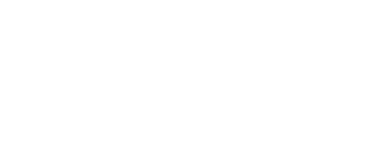
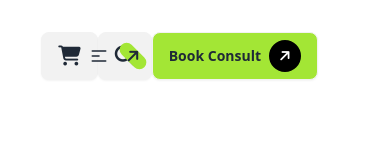
Before and after one commit to Orinakter/Assignment-3, a plain HTML site: page index.html in a window 390 px wide. Drawn offline with nearby package versions, Linux system fonts and the light colour scheme.

Commit message:
Navbar done

```diff
--- a/index.html
+++ b/index.html
@@ -34,7 +34,57 @@
 </head>
 </head>
 <body>
-    <header>
+    <header class="max-w-screen-xl mx-auto px-auto px-16 lg:px-20 pt-6">
+        <div class="navbar bg-base-100">
+            <div class="navbar-start">
+              <div class="dropdown">
+                <div tabindex="0" role="button" class="btn btn-ghost lg:hidden">
+                  <svg
+                    xmlns="http://www.w3.org/2000/svg"
+                    class="h-5 w-5"
+                    fill="none"
+                    viewBox="0 0 24 24"
+                    stroke="currentColor">
+                    <path
+                      stroke-linecap="round"
+                      stroke-linejoin="round"
+                      stroke-width="2"
+                      d="M4 6h16M4 12h8m-8 6h16" />
+                  </svg>
+                </div>
+                <ul
+                  tabindex="0"
+                  class="menu menu-sm dropdown-content bg-base-100 rounded-box z-[1] mt-3 w-52 p-2 shadow">
+                  <li><a>Home</a></li>
+                  <li><a>Services</a></li>
+                  <li><a>Portfolio</a></li>
+                  <li><a>Blogs</a></li>
+                  <li><a>Contact Us</a></li>
+
+                </ul>
+              </div>
+              <button class="bg-lime-400 rounded-full w-8 h-8 -rotate-45"><i class="fa-solid fa-arrow-right"></i></button>
+              <h1 class="text-3xl font-bold px-2">Rinterio</h1>
+            </div>
+            <div class="navbar-center hidden lg:flex">
+              <ul class="menu menu-horizontal px-1">
+                <li><a><span class="text-black font-semibold">Home</span></a></li>
+                  <li><a>Services</a></li>
+                  <li><a>Portfolio</a></li>
+                  <li><a>Blogs</a></li>
+                  <li><a>Contact Us</a></li>
+              </ul>
+            </div>
+            <div class="navbar-end">
+                <button class="btn text-xl gap-3"><i class="fa-solid fa-cart-shopping"></i></i></i></i></button>
+                <button class="btn text-xl "><i class="fa-solid fa-magnifying-glass"></i></button>
+              <a class="bg-lime-400 btn">Book Consult<button class=" bg-black text-white rounded-full -rotate-45 w-8 h-8"><i class="fa-solid fa-arrow-right"></i></button></a>
+
+            </div>
+          </div>
+
+
+
     </header>
     <main>
 
```
Also changed, not shown: assets/Rectangle.png (added), assets/Vector.png (added), assets/article1.png (added), assets/article2.png (added), assets/article3.png (added), assets/banner.png (added), assets/bg.jpg (added), assets/budget-planning.png (added), assets/commercial.png (added), assets/concept.png (added), assets/flow-chart.png (added), assets/img1.png (added), assets/img2.png (added), assets/img3.png (added), 4 more files.
